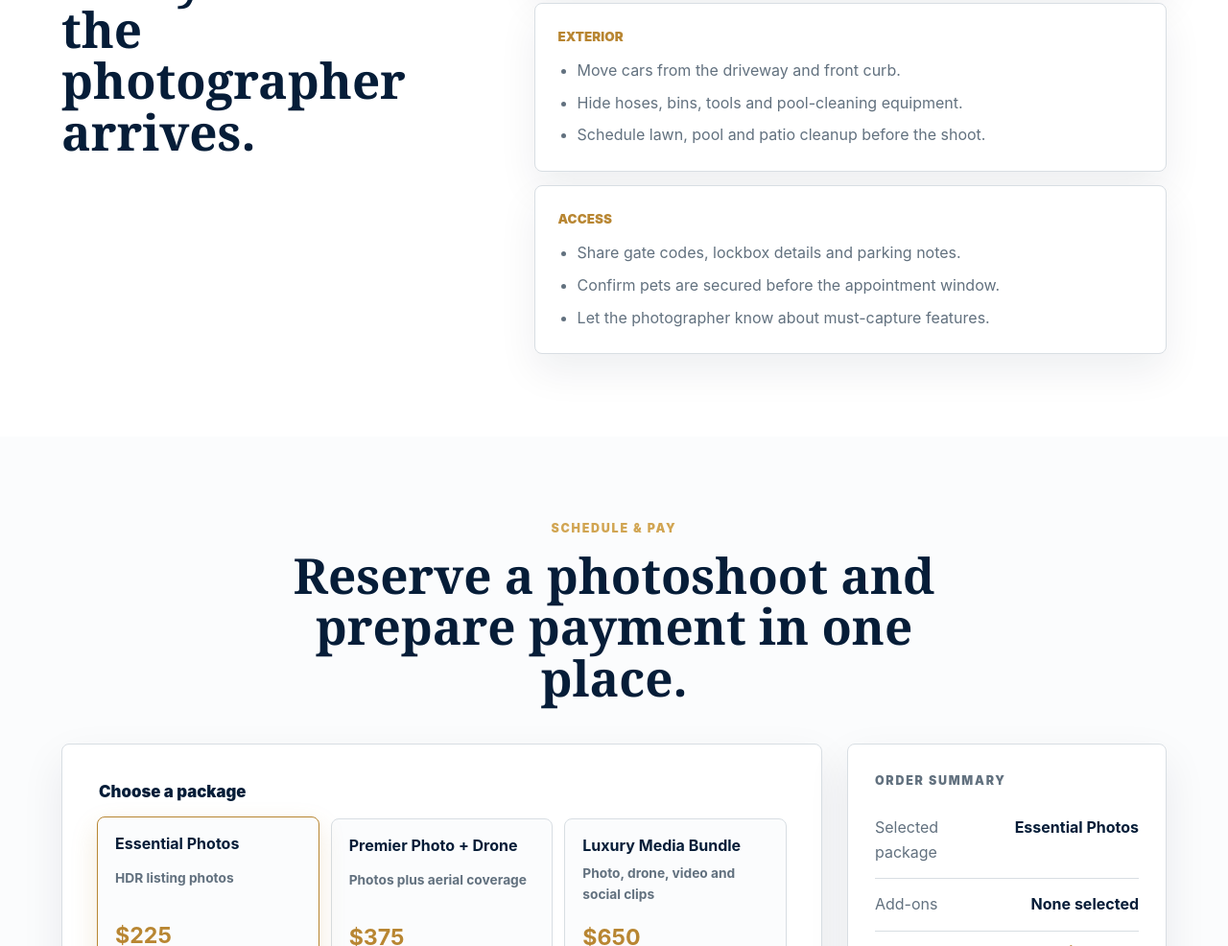
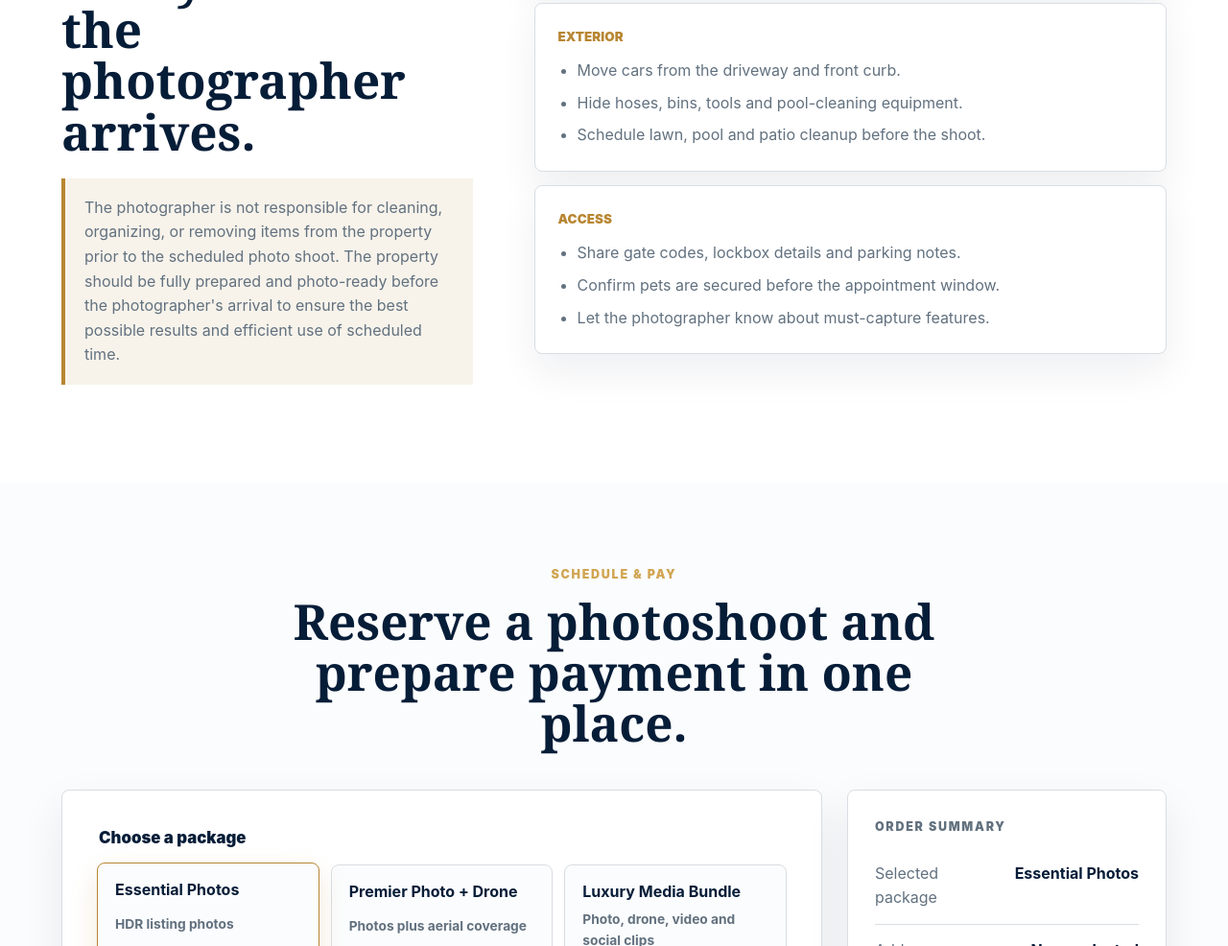
Before and after one commit to morganreedpublishing/lee-premier-property-media, a plain HTML site: page index.html in a window 1280 px wide. Shown: the part 5075-6061 px from the top of the page at 96% size. Drawn offline with Linux system fonts and the light colour scheme; a script that the page names is missing.

Commit message:
Add property prep responsibility notice

```diff
--- a/index.html
+++ b/index.html
@@ -235,6 +235,11 @@
         <div class="section-heading">
           <p class="eyebrow">Before the shoot</p>
           <h2>Make every room camera-ready before the photographer arrives.</h2>
+          <p class="prep-notice">
+            The photographer is not responsible for cleaning, organizing, or removing items from the property prior to
+            the scheduled photo shoot. The property should be fully prepared and photo-ready before the photographer's
+            arrival to ensure the best possible results and efficient use of scheduled time.
+          </p>
         </div>
         <div class="prep-grid">
           <article>
--- a/styles.css
+++ b/styles.css
@@ -448,6 +448,14 @@ section {
 .prep-grid {
   display: grid;
   gap: 14px;
+}
+
+.prep-notice {
+  margin-top: 22px;
+  padding: 18px 20px;
+  border-left: 4px solid var(--gold);
+  color: var(--muted);
+  background: var(--sand);
 }
 
 .prep-grid article {
```
